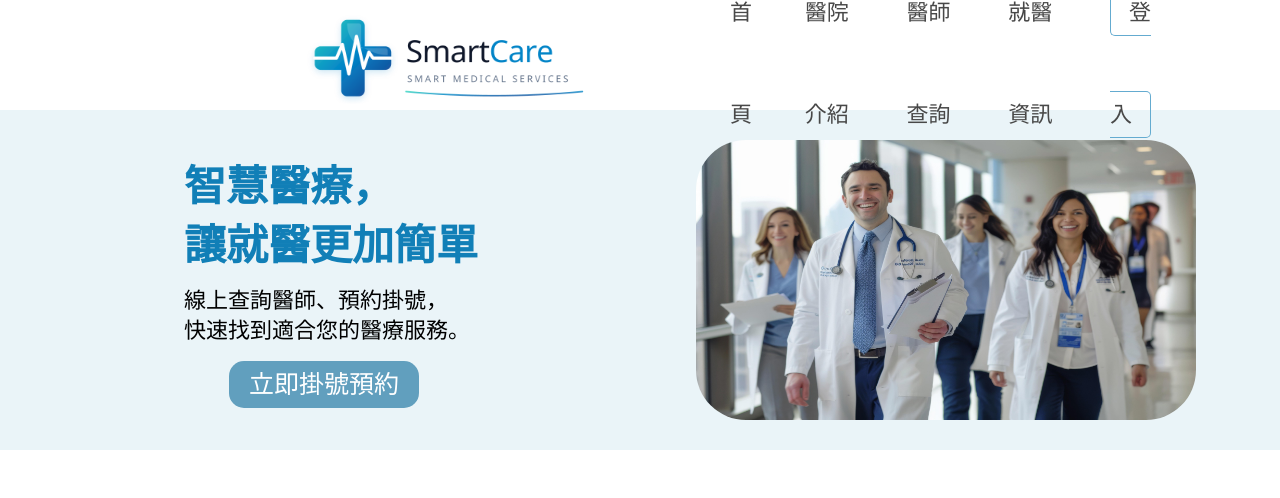
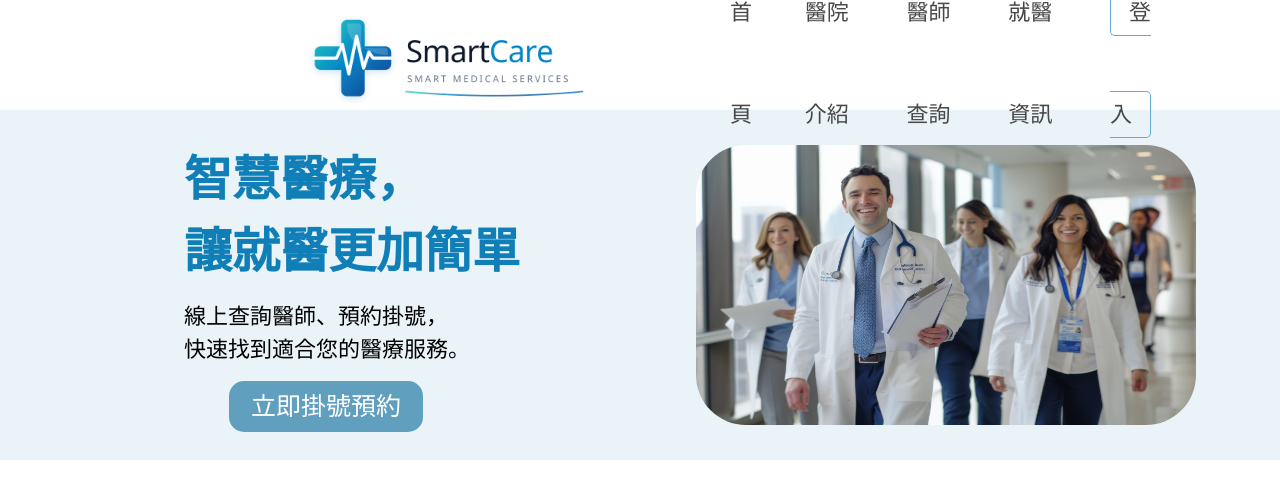
Before and after one commit to syy041/smart-hospital, an Angular app: page / in a window 1280 px wide. Shown: the top 498 px of the page. Built offline with nearby package versions, Linux system fonts and the light colour scheme.

Commit message:
style:調整Hero元件大小和位置

```diff
--- a/src/app/hero/hero.css
+++ b/src/app/hero/hero.css
@@ -1,7 +1,7 @@
 .hero {
     display: flex;
     background-color: #EAF4F8;
-    height: 340px;
+    height: 350px;
     width: 100%;
     align-items: center;
     justify-content: center;
@@ -9,21 +9,21 @@
 .info{
     width: 40%;
     padding-left: 100px;
-    line-height: 1.4;
+    line-height: 1.5;
 }
 .info h2{
     color: #117FB7;
-    font-size: 42px;
-    margin-bottom: 10px;
+    font-size: 48px;
+     margin-bottom: 12px;
 }
 .info p{
     font-size: 22px;
-    margin-bottom: 20px;
+    margin-bottom: 22px;
 }
 .info a{
     background-color: #619FBE;
     color: white;
-    padding: 10px 20px;
+    padding: 12px 22px;
     border-radius: 15px;
     margin-left: 45px;
     font-size: 25px;
```
